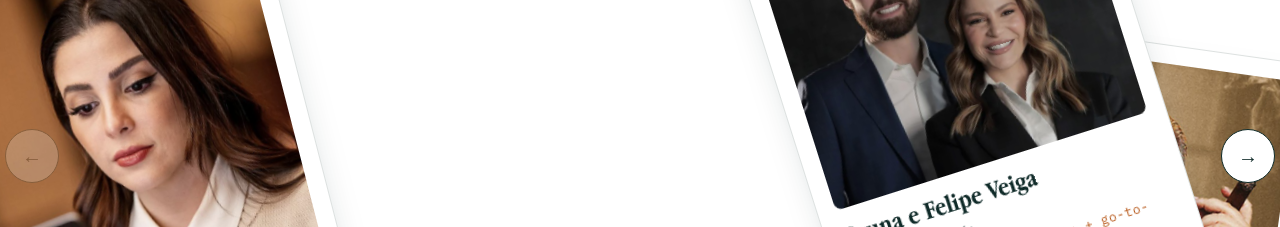
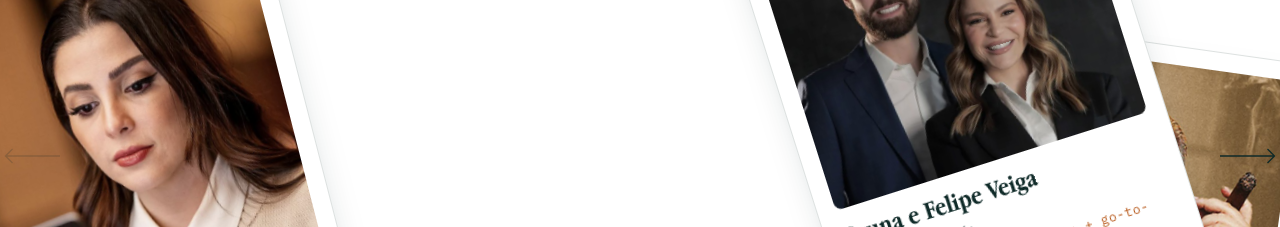
Before and after one commit to raissaprioste/demetra-site, a plain HTML site: page index.html in a window 1280 px wide. Shown: the part 7520-7747 px from the top of the page. Drawn offline with Linux system fonts and the light colour scheme; animation ran at ten frames a second.

Commit message:
Teste: setas longas e finas no carrossel de depoimentos
Co-Authored-By: Claude Opus 5.5 <noreply@anthropic.com>
Claude-Session: https://claude.ai/code/session_01P5hNtazQwov6eyQK5zcFSH

```diff
--- a/assets/css/styles.css
+++ b/assets/css/styles.css
@@ -286,16 +286,19 @@ section{position:relative}
 .mesa-palco{position:relative}
 .mesa-nav{position:absolute;inset:0;pointer-events:none}
 .mesa-nav[hidden]{display:none}
-.mesa-seta{--seta:min(54px,calc(var(--pad) - 8px));position:absolute;top:50%;width:var(--seta);height:var(--seta);margin-top:calc(var(--seta) / -2);pointer-events:auto;border-radius:50%;border:1.5px solid var(--abeto);background:var(--branco);color:var(--abeto);font-size:20px;line-height:1;cursor:pointer;transition:background-color .3s ease,color .3s ease,opacity .3s ease}
+.mesa-seta{--seta:56px;position:absolute;top:50%;width:var(--seta);height:44px;margin-top:-22px;pointer-events:auto;border:0;background:none;padding:0;color:var(--abeto);cursor:pointer;display:flex;align-items:center;justify-content:center;transition:color .3s ease,opacity .3s ease,transform .45s var(--ease)}
+.mesa-seta svg{display:block;width:100%;height:auto}
 .mesa-seta[data-dir="-1"]{left:calc(var(--pad) / -2 - var(--seta) / 2)}
 .mesa-seta[data-dir="1"]{right:calc(var(--pad) / -2 - var(--seta) / 2)}
-.mesa-seta:hover{background:var(--abeto);color:var(--branco)}
-.mesa-seta:disabled{opacity:.2;pointer-events:none}
+.mesa-seta:hover{color:var(--tangerina-escura)}
+.mesa-seta[data-dir="-1"]:hover{transform:translateX(-6px)}
+.mesa-seta[data-dir="1"]:hover{transform:translateX(6px)}
+.mesa-seta:disabled{opacity:.18;pointer-events:none}
 .mesa-contador{position:absolute;left:50%;bottom:-52px;transform:translateX(-50%)}
 @media (max-width:900px){
   .mesa-nav{position:static;display:flex;align-items:center;justify-content:center;gap:18px;margin-top:36px}
   .mesa-seta,.mesa-contador{position:static;margin:0;transform:none}
-  .mesa-seta{--seta:48px}
+  .mesa-seta{--seta:52px}
 }
 .mesa-contador{font-size:13px;letter-spacing:.04em;min-width:64px;text-align:center}
 
--- a/index.html
+++ b/index.html
@@ -205,9 +205,9 @@
         </div>
       </div>
       <div class="mesa-nav" hidden>
-        <button class="mesa-seta" data-dir="-1" aria-label="Depoimentos anteriores">←</button>
+        <button class="mesa-seta" data-dir="-1" aria-label="Depoimentos anteriores"><svg width="56" height="16" viewBox="0 0 56 16" fill="none" stroke="currentColor" stroke-width="1.3" aria-hidden="true"><path d="M56 8H1.5M8.5 1L1.5 8l7 7"/></svg></button>
         <span class="mono mesa-contador"><span class="mesa-atual">01</span> / <span class="mesa-total">02</span></span>
-        <button class="mesa-seta" data-dir="1" aria-label="Mais depoimentos">→</button>
+        <button class="mesa-seta" data-dir="1" aria-label="Mais depoimentos"><svg width="56" height="16" viewBox="0 0 56 16" fill="none" stroke="currentColor" stroke-width="1.3" aria-hidden="true"><path d="M0 8h54.5M47.5 1l7 7-7 7"/></svg></button>
       </div>
       </div>
     </div>
```
